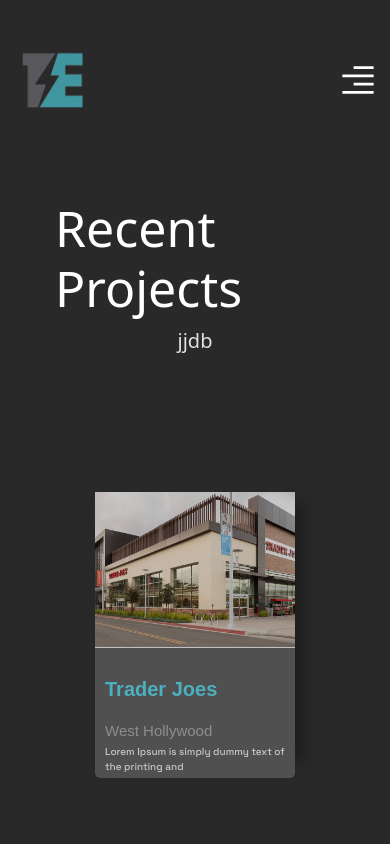
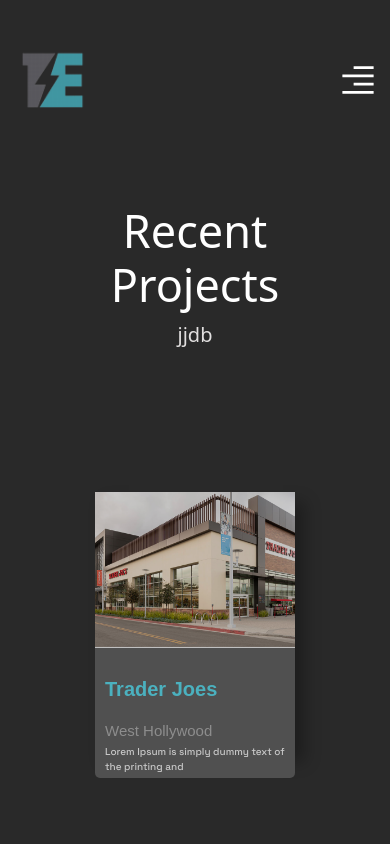
Before and after one commit to cerna234/ToneElectric, a Next.js app in the folder my-app/: page /projects in a window 390 px wide. Shown: the top 844 px of the page. Built offline with nearby package versions, Linux system fonts and the light colour scheme; a web font is replaced by a local one.

Commit message:
minor updates

```diff
--- a/my-app/components/nav/nav.module.scss
+++ b/my-app/components/nav/nav.module.scss
@@ -56,18 +56,31 @@
     .links{
         color: rgb(229, 224, 224);
         width: 100%;
+        height: 10px;
+        text-align: right;
+        padding: 0px;
 
-        text-align: right;
+
 
 
 
     }
+
+    .links:hover{
+        color: none;
+        border-bottom: none;
+    }
+
 
     .navLinkDesktop{
         padding-top: 0vh;
         padding-right: 0vh;
         background-color: rgba(43, 43, 43, 0.057);
         display: flex;
+        flex-direction: column;
+        justify-content: space-between;
+        transition: .3s ease-in-out;
+        text-align: right;
 
     }
 
--- a/my-app/components/recentWorks/recentWorksComponent/recentWorksHeader.module.scss
+++ b/my-app/components/recentWorks/recentWorksComponent/recentWorksHeader.module.scss
@@ -27,3 +27,13 @@
     color: rgb(225, 223, 223);
     font-size: 20px;
 }
+
+
+
+@media screen and (max-width:800px) {
+    .headerInnerContainer h2{
+
+        font-size: 45px;
+        text-align: center;
+    }
+}
```
